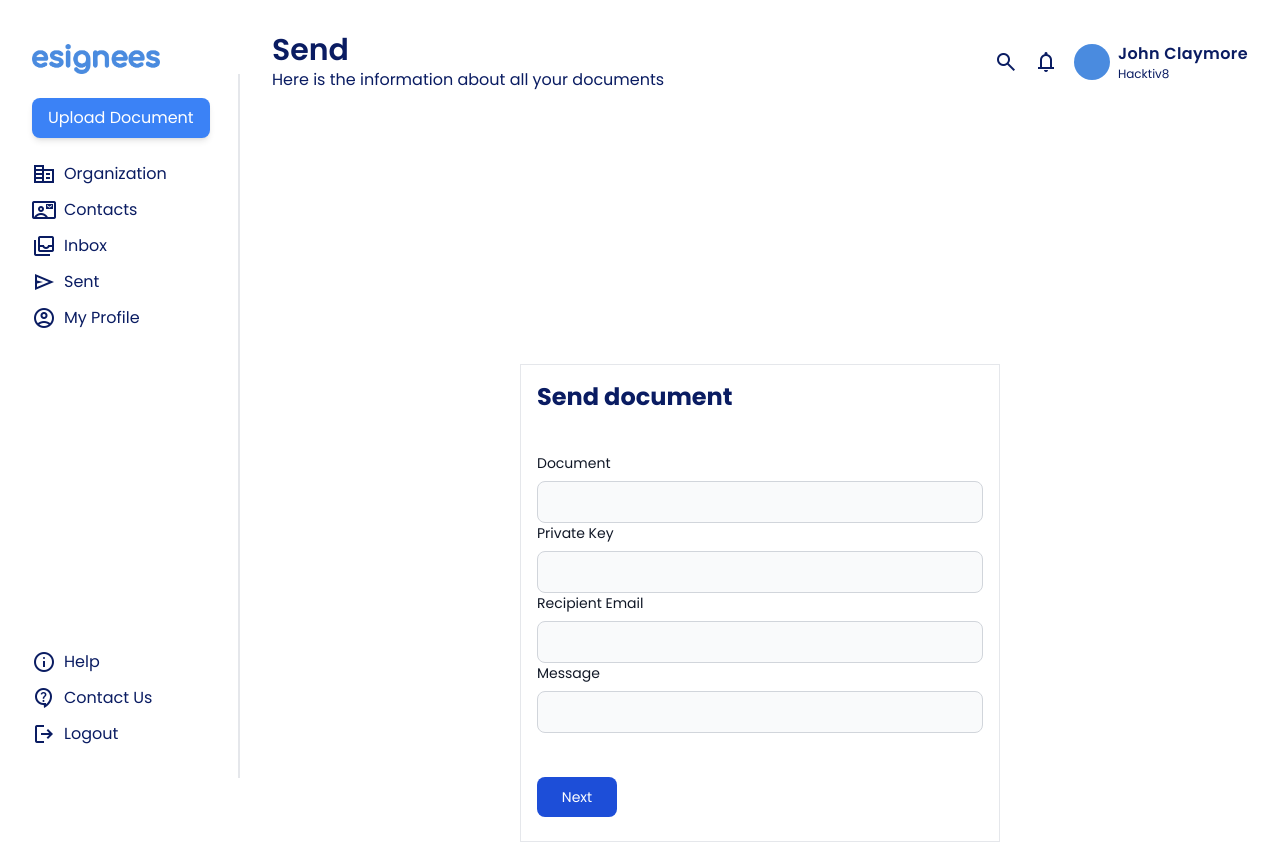
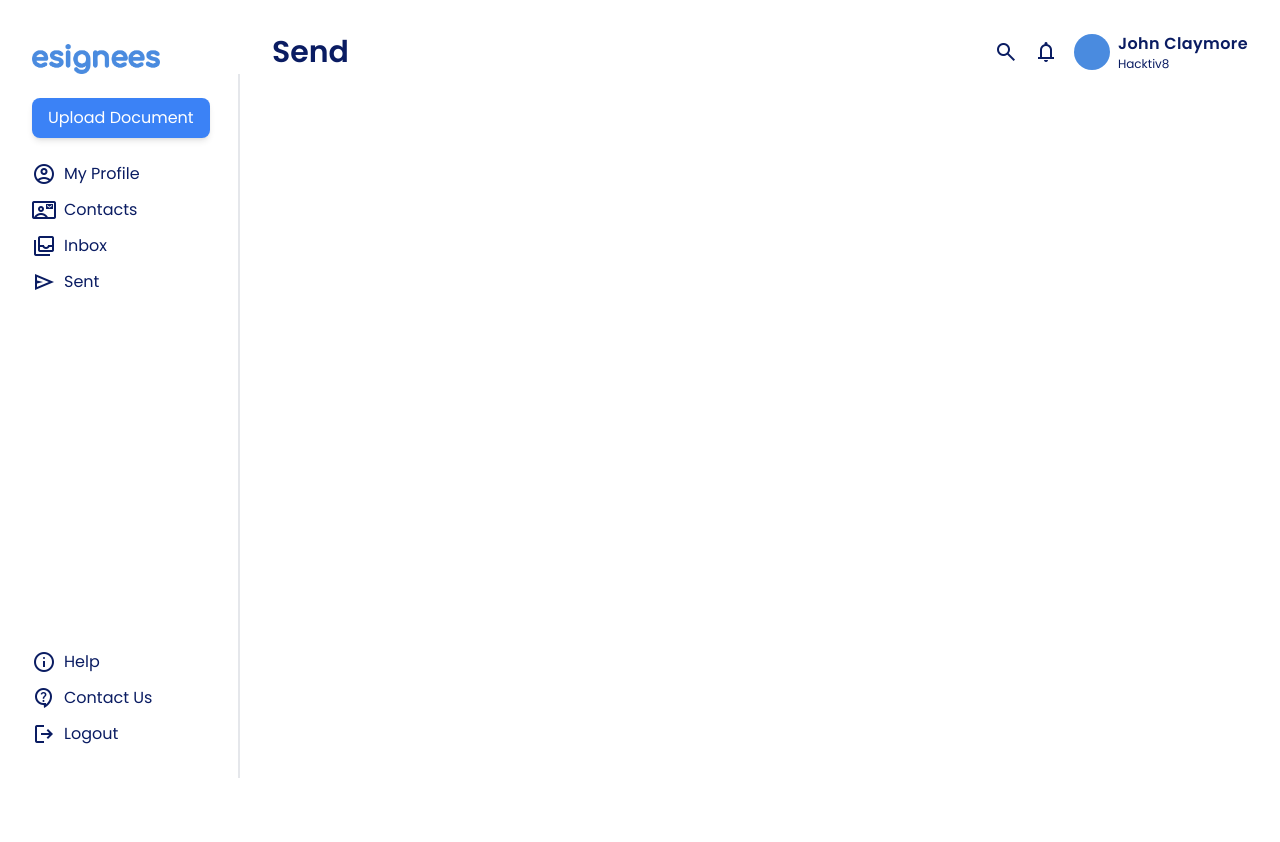
Before and after one commit to qonit-filza/esignees, a React (Vite) app: page /send in a window 1280 px wide. After the commit the page ends 800 px from the top, so only its background shows below. Built offline with nearby package versions, Linux system fonts and the light colour scheme.

Commit message:
flow upload document

```diff
--- a/src/components/Navbar.jsx
+++ b/src/components/Navbar.jsx
@@ -1,18 +1,37 @@
-import { useEffect } from 'react';
-import { useLocation } from 'react-router-dom';
-import UserPreview from './UserPreview';
+import { useEffect } from "react";
+import { useLocation } from "react-router-dom";
+import UserPreview from "./UserPreview";
 
 export default function Navbar() {
   const { pathname } = useLocation();
-  const pageTitle =
-    pathname.charAt(1).toUpperCase() + pathname.slice(2) || 'Dashboard';
+  let pageTitle =
+    pathname.charAt(1).toUpperCase() + pathname.slice(2) || "Dashboard";
+
+  let defaultClass =
+    "flex justify-between items-center fixed left-[240px] right-0 mx-8 mt-6 top-2";
+
+  if (pageTitle.includes("Upload/options")) {
+    pageTitle = 'Select Your Upload Options'
+  }
+  if (pageTitle.includes("Upload/documents")) {
+    pageTitle = 'Upload Your Document Here'
+  }
+  if (pageTitle.includes("Upload/preview")) {
+    pageTitle = 'Document Preview'
+  }
 
   return (
     <>
-      <section className="flex justify-between items-center fixed left-[240px] right-0 mx-8 mt-6 top-2">
+      <section className={defaultClass}>
         <div>
           <p className="text-3xl font-semibold">{pageTitle}</p>
-          <p>Here is the information about all your documents</p>
+
+          {pageTitle == "Contacts" ? (
+            <p>Here is the infromation about all your contacts</p>
+          ) : (
+            ""
+          )}
+          {/* <p>Here is the information about all your documents</p> */}
         </div>
 
         <div className="flex items-center gap-4">
--- a/src/components/Sidebar.jsx
+++ b/src/components/Sidebar.jsx
@@ -1,24 +1,13 @@
 import { useState } from "react";
-import { NavLink, Link } from "react-router-dom";
+import { NavLink, Link, useNavigate } from "react-router-dom";
 import logo from "../assets/img/logo-3.png";
-import UploadPdf from "../views/UploadPdf";
-import UploadOptionModal from "./UploadOptionModal";
 
 export default function Sidebar() {
   const activeClass = "border-r-[3px] border-r-theme-3 font-semibold w-full";
-  const [showUploadModal, setShowUploadModal] = useState(false);
-
-  const handleModal = () => {
-    setShowUploadModal(!showUploadModal);
-  };
+  const navigate = useNavigate();
 
   return (
     <>
-      <UploadOptionModal
-        showState={showUploadModal}
-        openCloseModal={handleModal}
-      />
-
       <section className="w-[240px] pl-8 top-3 fixed ">
         <div className="mt-8">
           <img src={logo} alt="esignee_logo" className="w-32" />
@@ -27,7 +16,9 @@ export default function Sidebar() {
           <div>
             <div className="my-6">
               <button
-                onClick={() => handleModal()}
+                onClick={() => {
+                  navigate("/upload/options");
+                }}
                 className="bg-blue-500 hover:bg-blue-400 text-white rounded-lg px-4 py-2 shadow-md"
               >
                 Upload Document
@@ -36,18 +27,18 @@ export default function Sidebar() {
 
             <ul className="flex flex-col gap-3">
               <NavLink
-                to="/organization"
+                to="/accounts"
                 className={({ isActive }) =>
                   isActive
                     ? activeClass
                     : "hover:border-r-[3px] hover:border-r-theme-3 focus:font-semibold hover:font-semibold w-full"
                 }
               >
-                <li className="flex items-center gap-2 cursor-pointer ">
+                <li className="flex items-center gap-2 cursor-pointer">
                   <span className="material-symbols-outlined">
-                    corporate_fare
+                    account_circle
                   </span>
-                  Organization
+                  My Profile
                 </li>
               </NavLink>
               <NavLink
@@ -91,21 +82,7 @@ export default function Sidebar() {
                   Sent
                 </li>
               </NavLink>
-              <NavLink
-                to="/settings"
-                className={({ isActive }) =>
-                  isActive
-                    ? activeClass
-                    : "hover:border-r-[3px] hover:border-r-theme-3 focus:font-semibold hover:font-semibold w-full"
-                }
-              >
-                <li className="flex items-center gap-2 cursor-pointer">
-                  <span className="material-symbols-outlined">
-                    account_circle
-                  </span>
-                  My Profile
-                </li>
-              </NavLink>
+
             </ul>
           </div>
           <ul className="flex flex-col gap-3">
--- a/src/layouts/DashboardLayout.jsx
+++ b/src/layouts/DashboardLayout.jsx
@@ -1,7 +1,6 @@
 import { Outlet } from "react-router";
 import Navbar from "../components/Navbar";
 import Sidebar from "../components/Sidebar";
-import UploadOptionModal from "../components/UploadOptionModal";
 
 export default function DashboardLayout() {
   return (
--- a/src/views/SendPdf.jsx
+++ b/src/views/SendPdf.jsx
@@ -1,17 +1,17 @@
-import { useEffect, useState } from 'react';
-import { useSelector } from 'react-redux';
-import axios from 'axios';
+import { useEffect, useState } from "react";
+import { useSelector } from "react-redux";
+import axios from "axios";
 
 const access_token =
-  'eyJhbGciOiJIUzI1NiIsInR5cCI6IkpXVCJ9.eyJpZCI6MSwiaWF0IjoxNjc1NTg1NDQzfQ.T4KUl26vYa5j0PXEmLjlVBQyZnBcT_SrcOw_JNX-T0g';
+  "eyJhbGciOiJIUzI1NiIsInR5cCI6IkpXVCJ9.eyJpZCI6MSwiaWF0IjoxNjc1NTg1NDQzfQ.T4KUl26vYa5j0PXEmLjlVBQyZnBcT_SrcOw_JNX-T0g";
 
-function SendPdf() {
+function SendPdf({ hideShowSendPdf, closeSendPdf }) {
   const { pdf, originalName, signedPdf } = useSelector((state) => state);
 
   const [formValue, setFormValue] = useState({
-    email: '',
-    message: '',
-    privateKey: '',
+    email: "",
+    message: "",
+    privateKey: "",
   });
 
   const handleFormOnChange = (e) => {
@@ -21,31 +21,43 @@ function SendPdf() {
   };
 
   const onSendPdf = async () => {
+    closeSendPdf();
+
     const formData = new FormData();
-    formData.append('docName', originalName);
-    formData.append('email', formValue.email);
-    formData.append('message', formValue.message);
-    formData.append('status', 'ongoing');
-    formData.append('privateKey', formValue.privateKey);
-    formData.append('file', signedPdf, originalName);
+    formData.append("docName", originalName);
+    formData.append("email", formValue.email);
+    formData.append("message", formValue.message);
+    formData.append("status", "ongoing");
+    formData.append("privateKey", formValue.privateKey);
+    formData.append("file", signedPdf, originalName);
 
-    const { data } = await axios.post('http://localhost:3000/sents', formData, {
-      headers: { 'Content-Type': 'multipart/form-data', access_token },
+    const { data } = await axios.post("http://localhost:3000/sents", formData, {
+      headers: { "Content-Type": "multipart/form-data", access_token },
     });
-    console.log('masuk');
+    console.log("masuk");
   };
+
+  const handleClose = (e) => {
+    if (e.target.id == "modalContainer") closeSendPdf();
+  };
+
+  if (!hideShowSendPdf) return null;
 
   return (
     <>
-      <section className=" flex w-full mt-64">
-        <div className=" m-auto w-[30rem] border p-4 flex flex-col gap-5">
-          <h1 className=" font-bold text-2xl mb-5">Send document</h1>
+      <section
+        onClick={handleClose}
+        id="modalContainer"
+        className=" flex items-center justify-center h-screen bg-slate-100 absolute inset-0 bg-opacity-50 z-10"
+      >
+        <div className="m-auto w-[30rem] border px-4 py-5 flex flex-col gap-2 bg-white rounded-xl">
+          <h1 className="font-semibold text-2xl text-center">Send document</h1>
 
           {/* <input type="file" onChange={handleFileChange} /> */}
           <div className="mb-6">
             <label
               htmlFor="document"
-              className="block mb-2 text-sm font-medium text-gray-900 dark:text-white"
+              className="block mb-2 text-sm font-medium text-gray-900"
             >
               Document
             </label>
@@ -54,12 +66,12 @@ function SendPdf() {
               type="text"
               id="document"
               name="document"
-              className="bg-gray-50 border border-gray-300 text-gray-900 text-sm rounded-lg focus:ring-blue-500 focus:border-blue-500 block w-full p-2.5 dark:bg-gray-700 dark:border-gray-600 dark:placeholder-gray-400 dark:text-white dark:focus:ring-blue-500 dark:focus:border-blue-500"
+              className="bg-gray-50 border border-gray-300 text-gray-900 text-sm rounded-lg focus:ring-blue-500 focus:border-blue-500 block w-full p-2.5 "
               value={originalName}
             />
             <label
               htmlFor="privateKey"
-              className="block mb-2 text-sm font-medium text-gray-900 dark:text-white"
+              className="block mb-2 text-sm font-medium text-gray-900"
             >
               Private Key
             </label>
@@ -67,13 +79,13 @@ function SendPdf() {
               type="text"
               id="privateKey"
               name="privateKey"
-              className="bg-gray-50 border border-gray-300 text-gray-900 text-sm rounded-lg focus:ring-blue-500 focus:border-blue-500 block w-full p-2.5 dark:bg-gray-700 dark:border-gray-600 dark:placeholder-gray-400 dark:text-white dark:focus:ring-blue-500 dark:focus:border-blue-500"
+              className="bg-gray-50 border border-gray-300 text-gray-900 text-sm rounded-lg focus:ring-blue-500 focus:border-blue-500 block w-full p-2.5 "
               value={formValue.privateKey}
               onChange={handleFormOnChange}
             />
             <label
               htmlFor="email"
-              className="block mb-2 text-sm font-medium text-gray-900 dark:text-white"
+              className="block mb-2 text-sm font-medium text-gray-900"
             >
               Recipient Email
             </label>
@@ -83,12 +95,12 @@ function SendPdf() {
               type="text"
               id="email"
               name="email"
-              className="bg-gray-50 border border-gray-300 text-gray-900 text-sm rounded-lg focus:ring-blue-500 focus:border-blue-500 block w-full p-2.5 dark:bg-gray-700 dark:border-gray-600 dark:placeholder-gray-400 dark:text-white dark:focus:ring-blue-500 dark:focus:border-blue-500"
+              className="bg-gray-50 border border-gray-300 text-gray-900 text-sm rounded-lg focus:ring-blue-500 focus:border-blue-500 block w-full p-2.5 "
             />
 
             <label
               htmlFor="message"
-              className="block mb-2 text-sm font-medium text-gray-900 dark:text-white"
+              className="block mb-2 text-sm font-medium text-gray-900"
             >
               Message
             </label>
@@ -98,16 +110,16 @@ function SendPdf() {
               type="text"
               id="message"
               name="message"
-              className="bg-gray-50 border border-gray-300 text-gray-900 text-sm rounded-lg focus:ring-blue-500 focus:border-blue-500 block w-full p-2.5 dark:bg-gray-700 dark:border-gray-600 dark:placeholder-gray-400 dark:text-white dark:focus:ring-blue-500 dark:focus:border-blue-500"
+              className="bg-gray-50 border border-gray-300 text-gray-900 text-sm rounded-lg focus:ring-blue-500 focus:border-blue-500 block w-full p-2.5 "
             />
           </div>
 
           <button
             onClick={onSendPdf}
             type="button"
-            className="text-white bg-blue-700 hover:bg-blue-800 focus:ring-4 focus:ring-blue-300 font-medium rounded-lg text-sm px-5 py-2.5 mr-2 mb-2 w-20 "
+            className="bg-theme-3 px-4 py-2 rounded-lg text-sky-50 font-semibold hover:text-white hover:bg-sky-400"
           >
-            Next
+            SEND
           </button>
         </div>
       </section>
--- a/src/views/ViewPdf.tsx
+++ b/src/views/ViewPdf.tsx
@@ -1,6 +1,9 @@
-import { useEffect, useRef } from 'react';
+import { useEffect, useRef, useState } from 'react';
 import { Designer, Template, checkTemplate } from '@pdfme/ui';
 import { generate } from '@pdfme/generator';
+import SendPdf from './SendPdf'
+
+
 import {
   getFontsData,
   getTemplate,
@@ -144,7 +147,8 @@ function ViewPdf() {
         payload: blob,
       });
 
-      navigate('/send');
+      // navigate('/send');
+      handleSendPdf()
     }
   };
 
@@ -256,8 +260,15 @@ function ViewPdf() {
     }
   };
 
+  const [showSendPdf, setShowSendPdf] = useState(false)
+
+  const handleSendPdf = () => {
+    setShowSendPdf(!showSendPdf)
+  }
+
   return (
-    <div>
+    <div className='h-[80vh] overflow-y-auto rounded-xl border-2 '>
+    <SendPdf hideShowSendPdf={showSendPdf} closeSendPdf={handleSendPdf}/>
       <div className=" mx-14 mt-14 mb-4 flex justify-end">
         <button
           onClick={onAppendSignature}
```
Also changed, not shown: src/components/UploadOption.jsx (added, +44 -0 lines), src/components/UploadOptionModal.jsx (deleted, +0 -53 lines), src/layouts/UploadLayout.jsx (added, +9 -0 lines), src/routers/index.jsx (+55 -39 lines), src/views/UploadPdf.jsx (+9 -12 lines).
